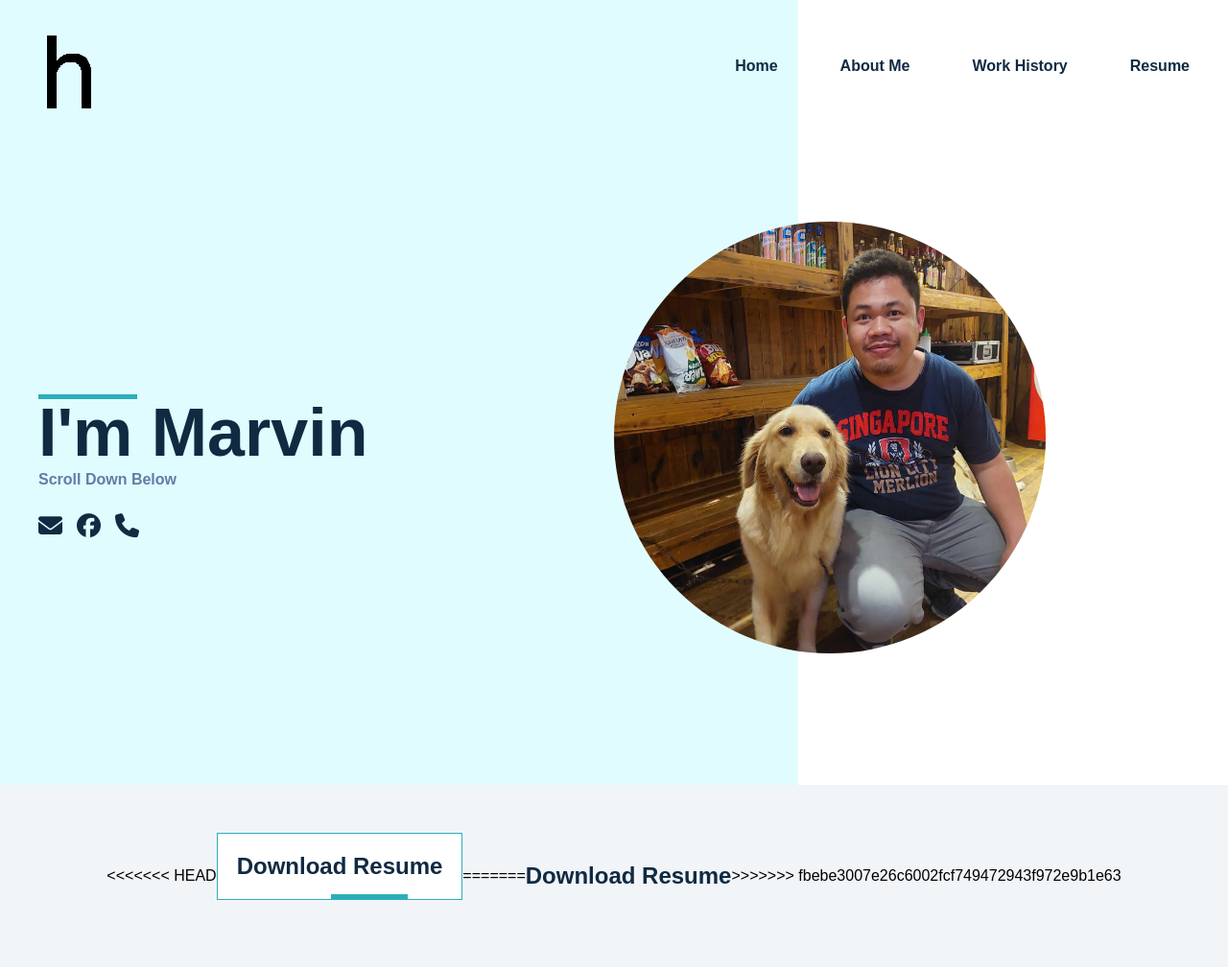
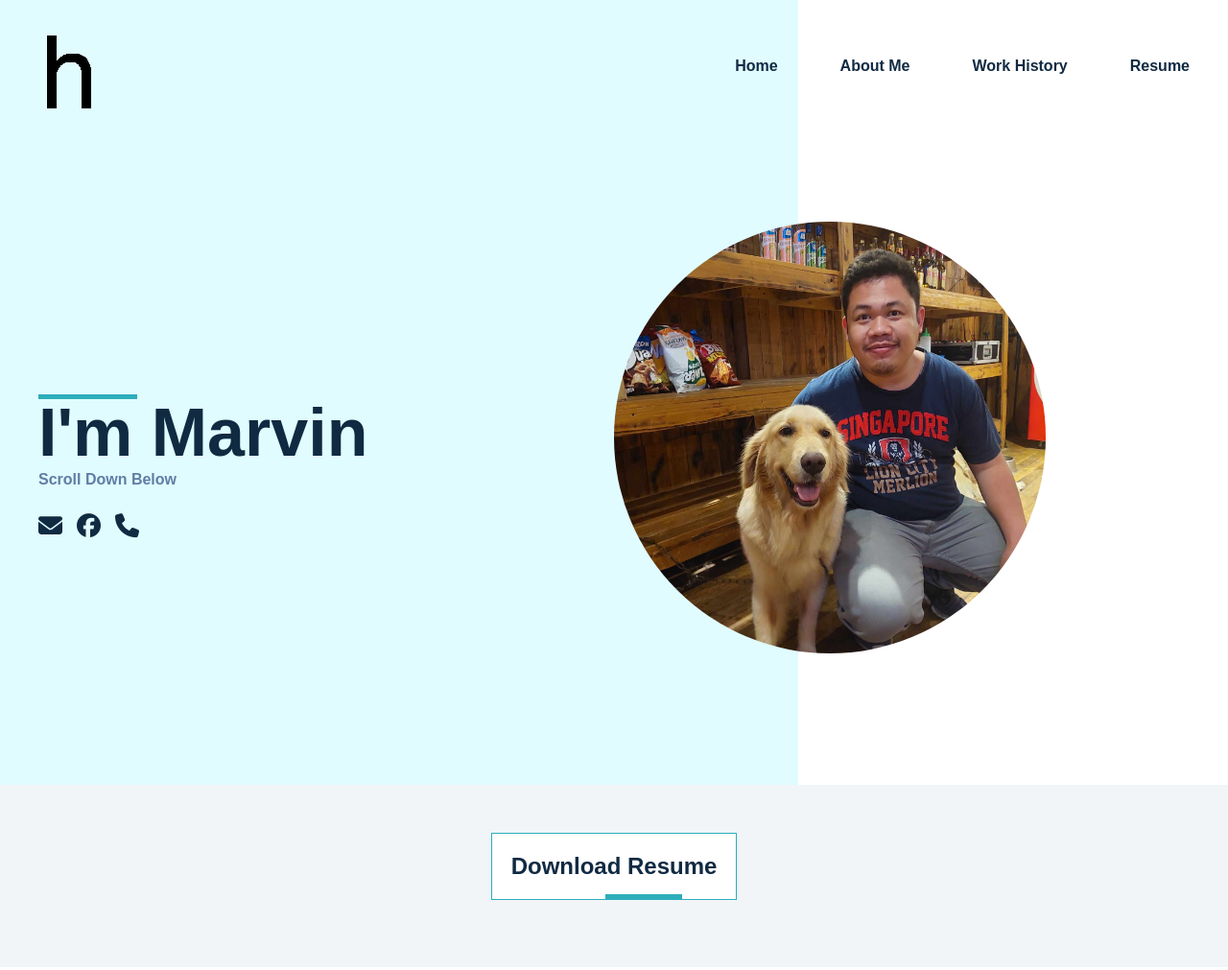
Before and after one commit to marvinjadego/marvinjadego.github.io, a plain HTML site: page portfolio/index.html in a window 1280 px wide. Shown: the top 1011 px of the page at 96% size. Drawn offline with Linux system fonts and the light colour scheme.

Commit message:
dont know what to do

```diff
--- a/portfolio/index.html
+++ b/portfolio/index.html
@@ -53,12 +53,7 @@
     </section>
     </header>
     <section id="resume">
-<<<<<<< HEAD
         <a href="resume.pdf" download="resume.pdf" target="_blank"><h2>Download Resume</h2></a>
-=======
-
-        <a href="resume.pdf" download="resume.pdf" target="_blank"><h1>Download Resume</h1></a>
->>>>>>> fbebe3007e26c6002fcf749472943f972e9b1e63
     </section>
     <section id="projects">
         <div class="container">
```
